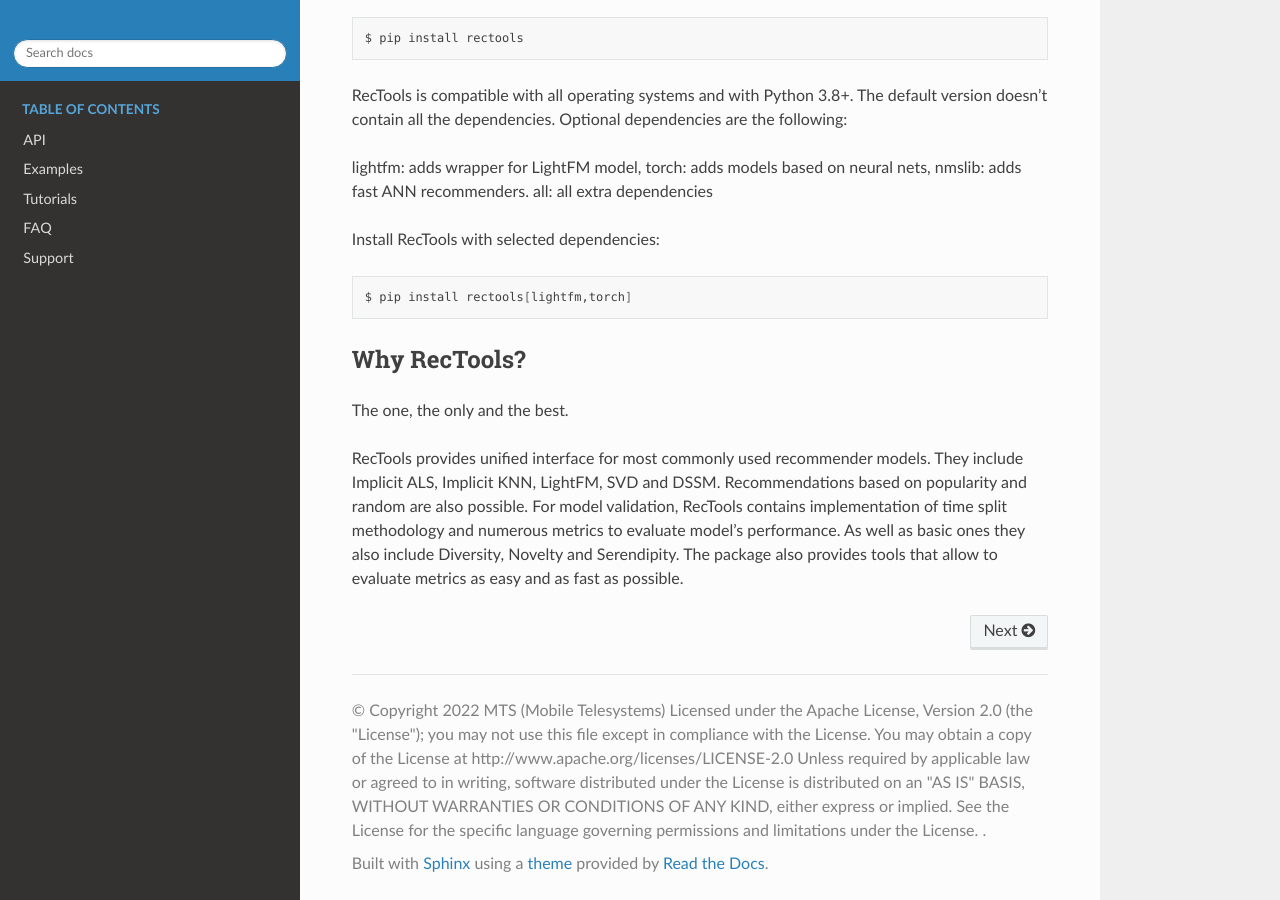
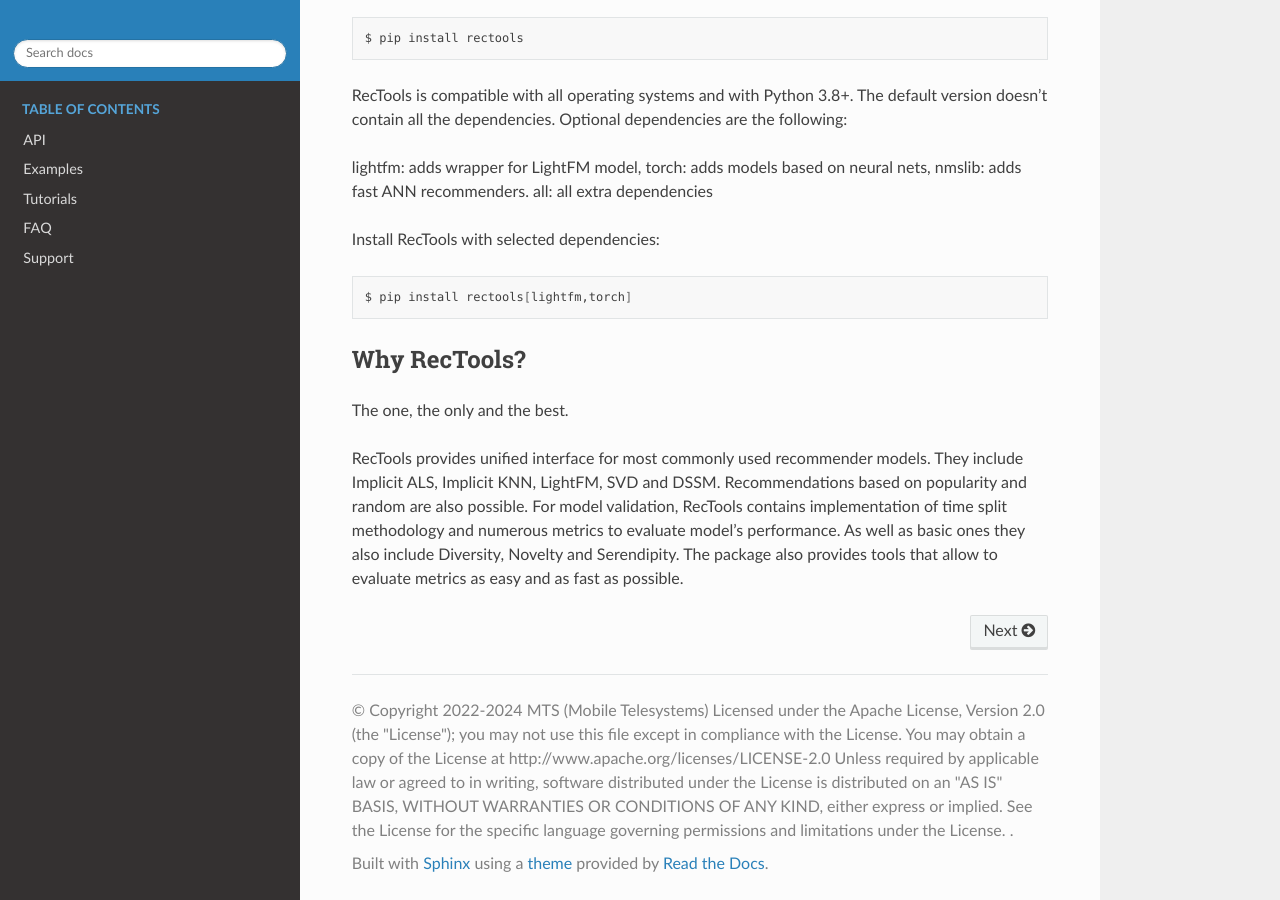
Before and after one commit to MobileTeleSystems/RecTools, a Sphinx documentation site: the page built from docs/source/index.rst, in a window 1280 px wide and 900 px high, scrolled down 1230 px. Built offline with Sphinx 7.4.7 and the Read the Docs theme 2.0.0, drawn with Linux system fonts in a browser that asks for light colours; pages that are not in the unit, such as notebooks, are missing from menus.

Commit message:
fixed copyright years

```diff
--- a/docs/source/conf.py
+++ b/docs/source/conf.py
@@ -28,7 +28,7 @@
 
 project = "RecTools"
 copyright = """
-2022 MTS (Mobile Telesystems)
+2022-2024 MTS (Mobile Telesystems)
 
 Licensed under the Apache License, Version 2.0 (the "License");
 you may not use this file except in compliance with the License.
```
